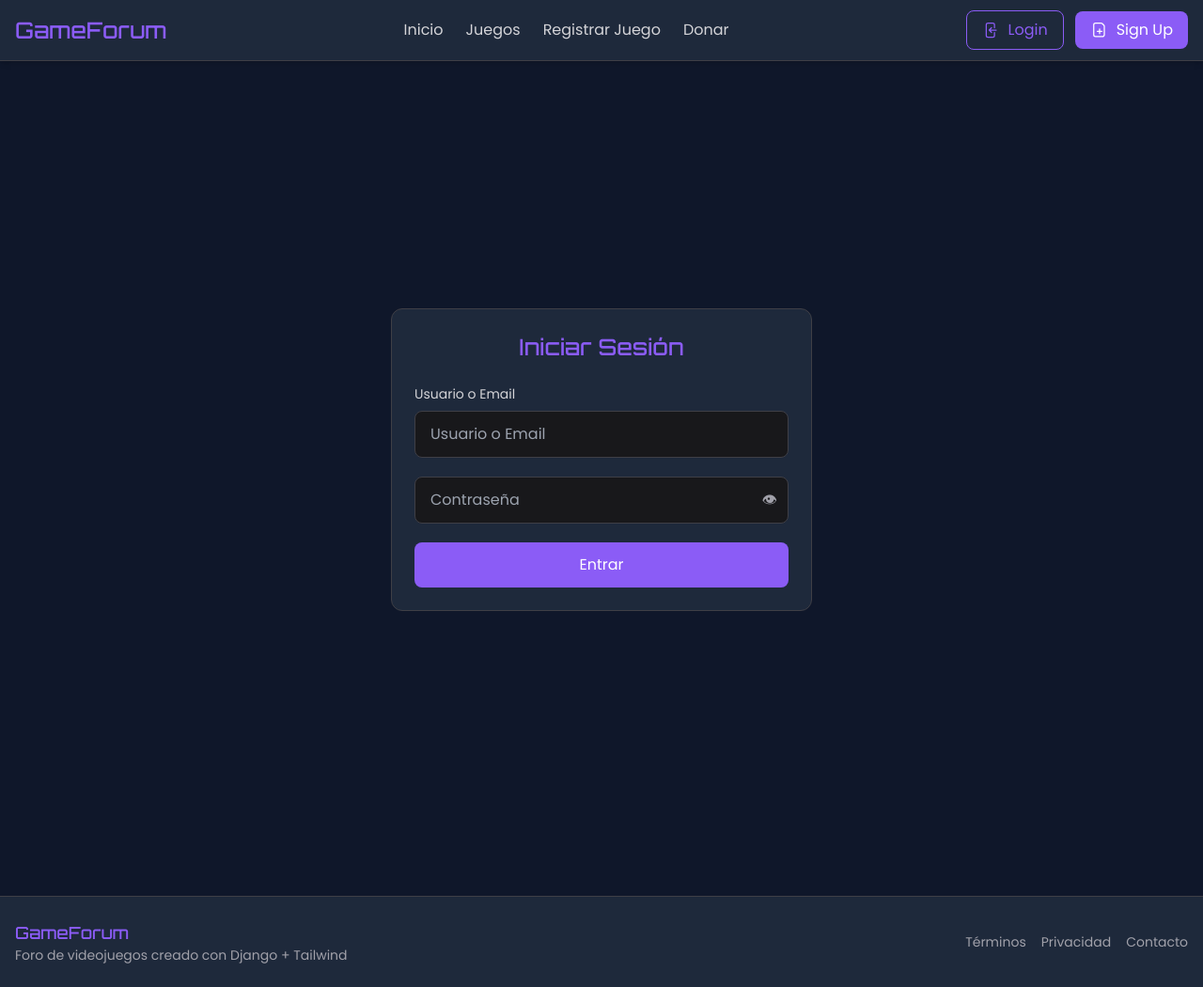
After one commit to BONAFO/GameFan, a Django app: page /user/login in a window 1280 px wide. The commit adds this page. Shown: the whole page at 94% size. Run offline with Django 5.2, Linux system fonts and the light colour scheme; some libraries are stand-ins or nearby versions.

Commit message:
Terminado Login

```diff
--- a/apps/users/forms.py
+++ b/apps/users/forms.py
@@ -97,3 +97,26 @@ class SignUpForm(forms.Form):
             raise ValidationError("Las contraseñas no coinciden.")
 
         return cleaned_data
+
+
+class LoginForm(forms.Form):
+
+    identifier = forms.CharField(
+        label="Usuario o Email",
+        widget=forms.TextInput(
+            attrs={
+                "class": "w-full rounded-lg bg-zinc-900 border border-zinc-700 px-4 py-3 text-white focus:outline-none focus:border-primary",
+                "placeholder": "Usuario o Email",
+            }
+        ),
+    )
+
+    password = forms.CharField(
+        label="Contraseña",
+        widget=forms.PasswordInput(
+            attrs={
+                "class": "w-full rounded-lg bg-zinc-900 border border-zinc-700 px-4 py-3 text-white focus:outline-none focus:border-primary",
+                "placeholder": "Contraseña",
+            }
+        ),
+    )
--- a/apps/users/urls.py
+++ b/apps/users/urls.py
@@ -1,9 +1,10 @@
 from django.urls import path
-from .views import SignUpView, LogoutView
+from .views import SignUpView, LogoutView, LoginView
 
 app_name = "users"
 
 urlpatterns = [
     path("signup", SignUpView.as_view(), name="signup"),
     path("logout", LogoutView.as_view(), name="logout"),
+    path("login", LoginView.as_view(), name="login"),
 ]
--- a/apps/users/views.py
+++ b/apps/users/views.py
@@ -1,9 +1,10 @@
 from django.views.generic import FormView
 from django.urls import reverse_lazy
 from django.contrib.auth.models import User
-from django.contrib.auth import login
+from django.contrib.auth import authenticate, login
+from django.contrib.auth.views import LogoutView
 
-from .forms import SignUpForm
+from .forms import SignUpForm , LoginForm
 from apps.users.models import Profile
 
 
@@ -33,9 +34,52 @@ class SignUpView(FormView):
 
         return super().form_valid(form)
 
-from django.contrib.auth.views import LogoutView
-from django.urls import reverse_lazy
+
 
 
 class LogoutView(LogoutView):
     next_page = reverse_lazy('home:home')
+
+
+class LoginView(FormView):
+
+    template_name = "users/login.html"
+    form_class = LoginForm
+    success_url = reverse_lazy("home:home")
+
+    def form_valid(self, form):
+
+        identifier = form.cleaned_data["identifier"]
+        password = form.cleaned_data["password"]
+
+        user = None
+
+        if "@" in identifier:
+
+            try:
+                user_obj = User.objects.get(email=identifier)
+                username = user_obj.username
+                user = authenticate(
+                    self.request,
+                    username=username,
+                    password=password
+                )
+            except User.DoesNotExist:
+                user = None
+
+        else:
+
+            user = authenticate(
+                self.request,
+                username=identifier,
+                password=password
+            )
+
+        if user is None:
+
+            form.add_error(None, "Credenciales inválidas")
+            return self.form_invalid(form)
+
+        login(self.request, user)
+
+        return super().form_valid(form)
--- a/templates/base/base.html
+++ b/templates/base/base.html
@@ -17,6 +17,8 @@
       {% block content %} {% endblock %}
     </main>
 
+    {% include 'base/footer.html' %}
+
     <script src="{% static 'navbar/js/dropdow.js' %}"></script>
   </body>
 </html>
--- a/templates/base/navbar.html
+++ b/templates/base/navbar.html
@@ -7,7 +7,7 @@
 
       <div class="hidden md:flex items-center gap-6">
         <a
-          href="#"
+          href="{% url "home:home" %}"
           class="relative group text-zinc-300 hover:text-primary transition"
         >
           Inicio
@@ -120,7 +120,7 @@
       <section id="new-user">
         <div class="flex items-center gap-3">
           <a
-            href="#"
+            href="{% url 'users:login' %}"
             class="flex items-center gap-2 px-4 py-2 rounded-lg border border-primary text-primary hover:bg-primary hover:text-white transition"
           >
             <svg
--- /dev/null
+++ b/templates/users/login.html
@@ -0,0 +1,59 @@
+{% extends "base/base.html" %}
+
+{% load static %}
+
+{% block content %}
+
+<div class="min-h-screen flex items-center justify-center bg-background px-4">
+
+  <div class="w-full max-w-md bg-surface border border-zinc-700 rounded-xl p-6">
+
+    <h1 class="text-2xl font-title text-primary mb-6 text-center">
+      Iniciar Sesión
+    </h1>
+
+    <form method="post" class="space-y-5">
+      {% csrf_token %}
+
+      {% if form.non_field_errors %}
+        <div class="rounded-lg border border-red-500 bg-red-500/10 p-3 text-red-400 text-sm">
+          {{ form.non_field_errors }}
+        </div>
+      {% endif %}
+
+      <div>
+        <label class="block mb-2 text-sm text-zinc-300">
+          {{ form.identifier.label }}
+        </label>
+
+        {{ form.identifier }}
+
+      </div>
+
+   <div class="relative">
+      {{ form.password }}
+
+        <button
+            type="button"
+            class="absolute right-3 top-1/2 -translate-y-1/2 text-zinc-400 hover:text-primary toggle-password"
+        >
+            👁
+        </button>
+        </div>
+
+      <button
+        type="submit"
+        class="w-full bg-primary hover:opacity-90 transition text-white py-3 rounded-lg"
+      >
+        Entrar
+      </button>
+
+    </form>
+
+  </div>
+
+  <script src="{% static 'users/js/showPassword.js' %}"></script>
+
+</div>
+
+{% endblock %}
```
